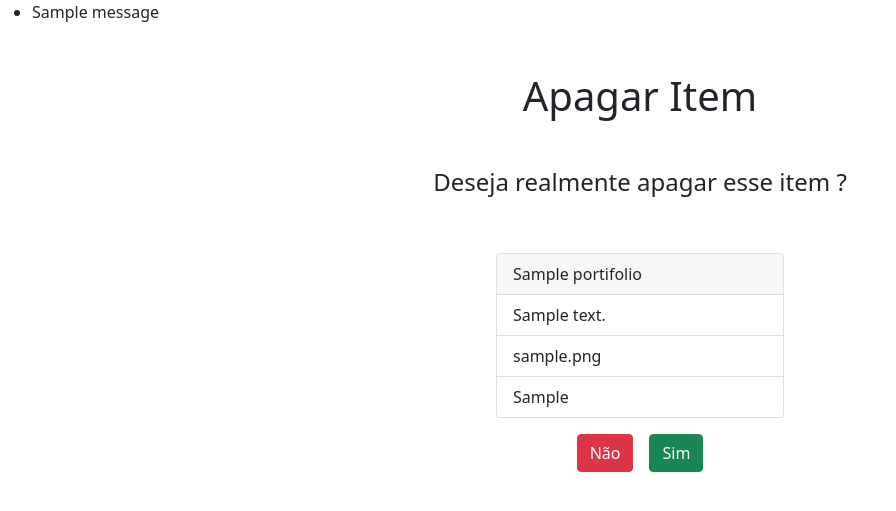
After one commit to flealbrl/ProjetoFinalM2, a Flask app: page /1 in a window 1280 px wide. The commit adds this page. Shown: the top 511 px of the page, without its empty margins (0-896 px from the left). Run offline with Flask 2, Linux system fonts and the light colour scheme; tables that the repository leaves empty hold one stand-in row (values such as "Sample post"); one stand-in notice (Sample message) is shown.

Commit message:
create_rota_edit_delete

```diff
--- a/app.py
+++ b/app.py
@@ -100,16 +100,22 @@ def edit(id):
         db.session.commit() # Confirma a operação
         return redirect('/adm') #Redireciona para a rota adm
         # Renderiza a página adm.html passando o projetoEdit (projeto a ser editado)
-    return render_template('adm.html', portifolio=portifolio)
+    return render_template('edit.html', portifolio=portifolio)
+
+
+@app.route("/<id>")
+def get_by_id(id):
+    portifolio = Portifolio.query.get(id)
+    return render_template('delete.html', portifolio=portifolio)
 
 #### DELETAR ####
 @app.route('/delete/<id>')
 def delete(id):
-    portifolio = Portifolio.query.get(id) # Busca um projeto no banco através do id
-    db.session.delete(portifolio) # Apaga o projeto no banco de dados
-    db.session.commit() # Confirma a operação
-    flash('Item deletado com sucesso')
-    return redirect('/adm') #Redireciona para a rota adm
+    portifolio = Portifolio.query.get(id)
+    db.session.delete(portifolio)
+    db.session.commit()
+    flash('Item Deletado com sucesso!')
+    return redirect('/adm')
 
 
 #######
@@ -131,25 +137,6 @@ def fellipe():
     portifolio = Portifolio.query.filter(Portifolio.autor.ilike('%fellipe%')) #faz o filtro
     return render_template('fellipe.html', portifolio=portifolio)
 
-
-@app.route('/sobre') # renderiza a pagina (rota)
-def sobre():
-    # portifolio = Portifolio.query.all()
-    portifolio = Portifolio.query.filter(Portifolio.autor.ilike('%sobre%')) #faz o filtro
-    return render_template('sobre.html', portifolio=portifolio )
-
-
-# -------------------------------EXCLUIR----------------------------------------
-
-@app.route('/marcelo') # renderiza a pagina (rota)
-def marcelo():
-    # projetos = Projeto.query.all()
-    portifolio = Portifolio.query.filter(Portifolio.autor.ilike('%marcelo%')) #faz o filtro
-    return render_template('marcelo.html', portifolio=portifolio)
-
-# -------------------------------EXCLUIR----------------------------------------
-
-
 @app.route('/rudhy') # renderiza a pagina principal(rota)
 def rudhy():
     # projetos = Projeto.query.all()
@@ -157,6 +144,11 @@ def rudhy():
     return render_template('rudhy.html', portifolio=portifolio)
 
 
+@app.route('/sobre') # renderiza a pagina (rota)
+def sobre():
+    return render_template('sobre.html')
+
+
 
 if __name__ == '__main__':
     db.create_all() #cria o banco de dados
--- /dev/null
+++ b/templates/delete.html
@@ -0,0 +1,62 @@
+<!DOCTYPE html>
+<html lang="pr-br">
+<head>
+    <meta charset="UTF-8">
+    <meta http-equiv="X-UA-Compatible" content="IE=edge">
+    <meta name="viewport" content="width=device-width, initial-scale=1.0">
+    <link href="https://cdn.jsdelivr.net/npm/bootstrap@5.1.0/dist/css/bootstrap.min.css" rel="stylesheet"
+        integrity="sha384-KyZXEAg3QhqLMpG8r+8fhAXLRk2vvoC2f3B09zVXn8CA5QIVfZOJ3BCsw2P0p/We" crossorigin="anonymous">
+    <title>Catalogo | Delete </title>
+</head>
+<body>
+    {% with messages = get_flashed_messages() %}
+    {% if messages %}
+    <ul class=flashes>
+        {% for message in messages %}
+        <li>{{ message }}</li>
+        {% endfor %}
+    </ul>
+    {% endif %}
+    {% endwith %}
+    <div class="container mt-5">
+
+        <div class="row mb-5 ">
+            <div class="col ">
+                <h1 class="d-flex justify-content-center mb-5">Apagar Item</h1>
+                <h4 class="d-flex justify-content-center">Deseja realmente apagar esse item ?</h4>
+            </div>
+        </div>
+
+        <div class="row">
+            <div class="col d-flex justify-content-center">
+                <div class="card" style="width: 18rem;">
+                    <div class="card-header">
+                      {{portifolio.nome}}
+                    </div>
+                    <ul class="list-group list-group-flush">
+                      <li class="list-group-item">{{portifolio.descricao}}</li>
+                      <li class="list-group-item">{{portifolio.imagem}}</li>
+                      <li class="list-group-item">{{portifolio.autor}}</li>
+                    </ul>
+                  </div>
+            </div>
+        </div>
+
+        <div class="row mt-3">
+            <div class="col d-flex justify-content-center">
+                <a class="btn btn-danger me-3" href="/adm">Não</a>
+                <a class="btn btn-success" href="/delete/{{portifolio.id}}">Sim</a>
+            </div>
+        </div>
+
+    </div>
+
+
+    <script src="https://cdn.jsdelivr.net/npm/@popperjs/core@2.9.3/dist/umd/popper.min.js"
+        integrity="sha384-eMNCOe7tC1doHpGoWe/6oMVemdAVTMs2xqW4mwXrXsW0L84Iytr2wi5v2QjrP/xp"
+        crossorigin="anonymous"></script>
+    <script src="https://cdn.jsdelivr.net/npm/bootstrap@5.1.0/dist/js/bootstrap.min.js"
+        integrity="sha384-cn7l7gDp0eyniUwwAZgrzD06kc/tftFf19TOAs2zVinnD/C7E91j9yyk5//jjpt/"
+        crossorigin="anonymous"></script>
+</body>
+</html>
```
Also changed, not shown: templates/adm.html (+5 -5 lines), templates/edit.html (added, +61 -0 lines).
